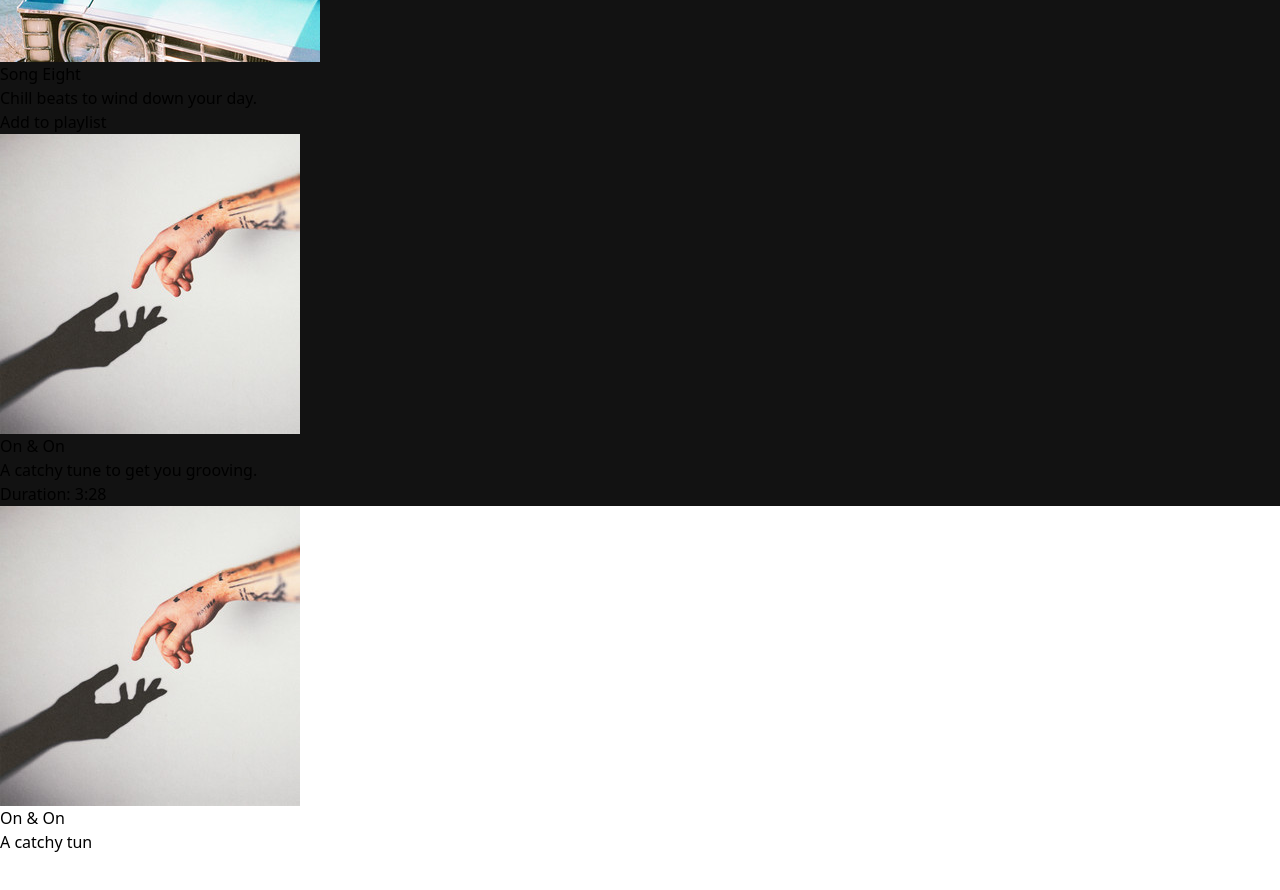
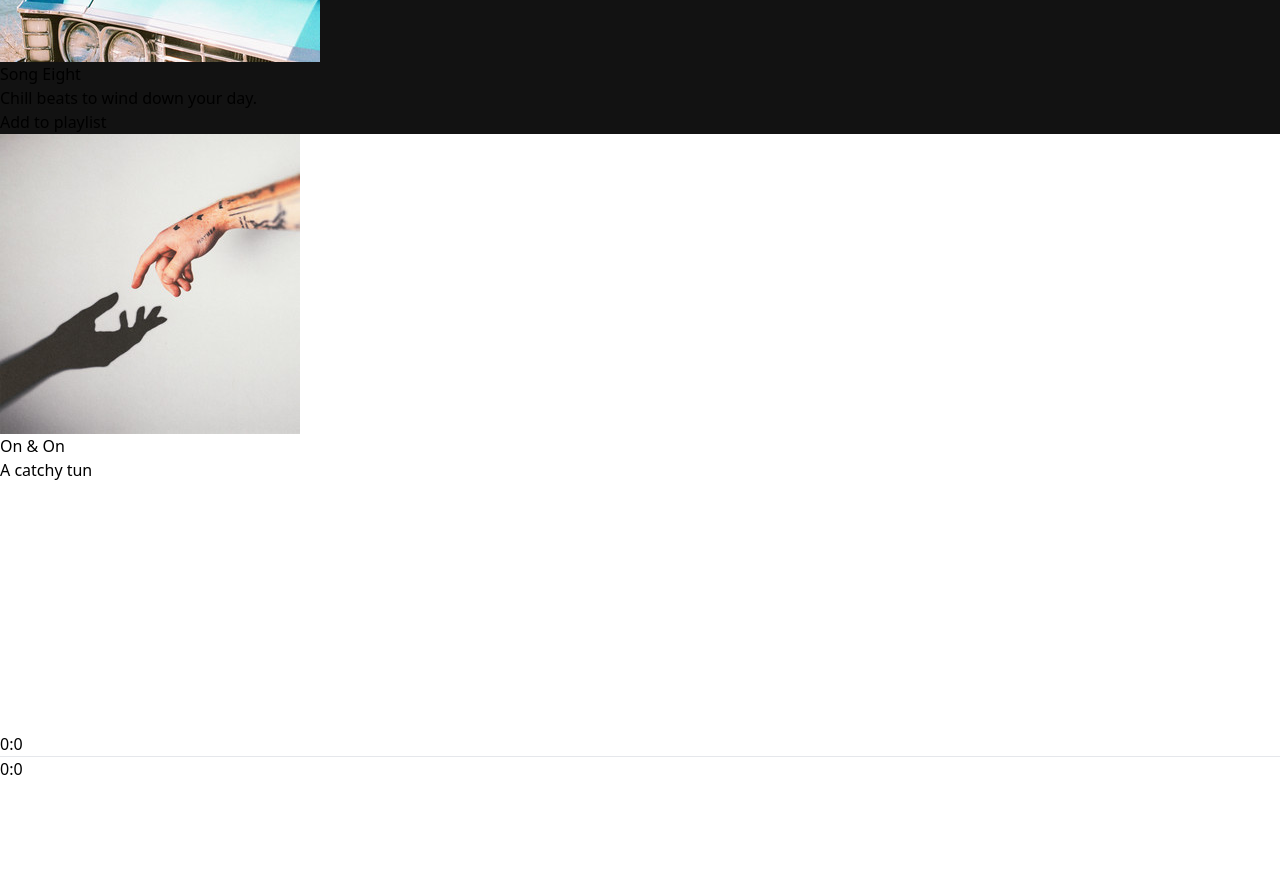
Before and after one commit to DJG-inc/spotify_clone, a React (Vite) app: page / in a window 1280 px wide. Shown: the part 6240-7130 px from the top of the page. Built offline with nearby package versions, Linux system fonts and the light colour scheme.

Commit message:
removed SongInfo and added new sidebar

```diff
--- a/src/components/DisplayHome.jsx
+++ b/src/components/DisplayHome.jsx
@@ -4,12 +4,11 @@ import Navbar from "./Navbar";
 import { albumsData, songsData } from "../assets/assets";
 import AlbumItem from "./AlbumItem";
 import SongItem from "./SongItem";
-import SongInfo from "./SongInfo"; // Importar SongInfo
 
 const DisplayHome = () => {
   return (
     <div className="flex h-full">
-      <div className="w-3/4 overflow-y-auto">
+      <div className="overflow-y-auto">
         <Navbar />
         <div className="mb-4">
           <h1 className="my-5 font-bold text-2xl">Feature Charts</h1>
@@ -40,9 +39,6 @@ const DisplayHome = () => {
           </div>
         </div>
       </div>
-      <div className="w-1/4 bg-[#121212] p-4">
-        <SongInfo /> {/* Mostrar la información de la canción seleccionada */}
-      </div>
     </div>
   );
 };
```
